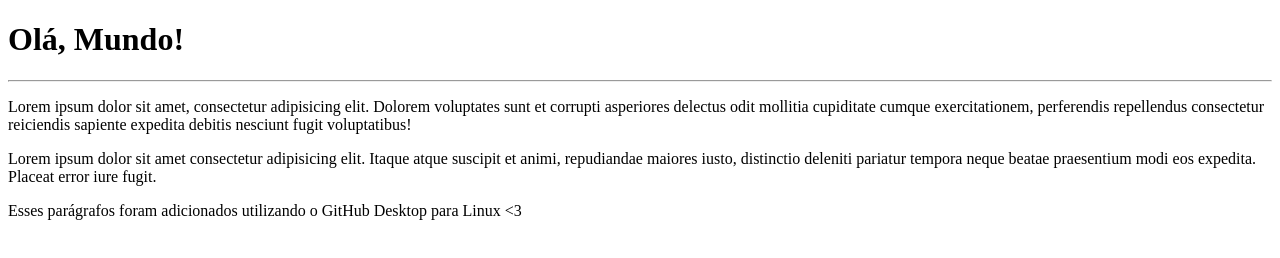
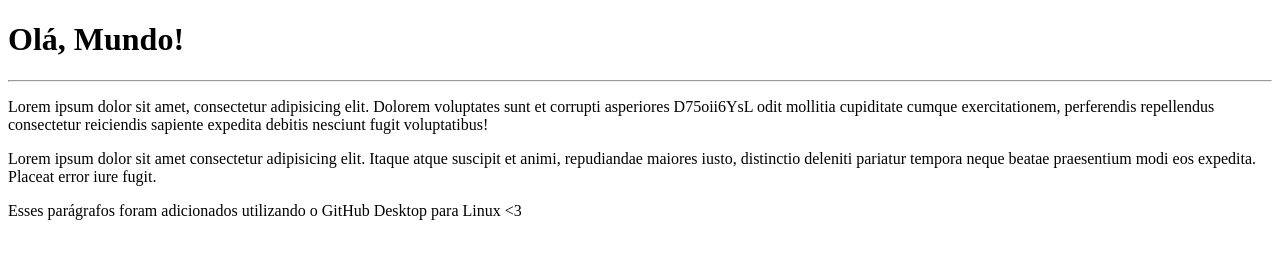
Before and after one commit to PatrickRam0s/Ola-Mundo, a plain HTML site: page site-exemplo/index.html in a window 1280 px wide. Drawn offline with Linux system fonts and the light colour scheme.

Commit message:
Atualizar o index.html

```diff
--- a/site-exemplo/index.html
+++ b/site-exemplo/index.html
@@ -8,7 +8,7 @@
 <body>
     <h1>Olá, Mundo!</h1>
     <hr>
-    <p>Lorem ipsum dolor sit amet, consectetur adipisicing elit. Dolorem voluptates sunt et corrupti asperiores delectus odit mollitia cupiditate cumque exercitationem, perferendis repellendus consectetur reiciendis sapiente expedita debitis nesciunt fugit voluptatibus!</p>
+    <p>Lorem ipsum dolor sit amet, consectetur adipisicing elit. Dolorem voluptates sunt et corrupti asperiores D75oii6YsL odit mollitia cupiditate cumque exercitationem, perferendis repellendus consectetur reiciendis sapiente expedita debitis nesciunt fugit voluptatibus!</p>
     <p>Lorem ipsum dolor sit amet consectetur adipisicing elit. Itaque atque suscipit et animi, repudiandae maiores iusto, distinctio deleniti pariatur tempora neque beatae praesentium modi eos expedita. Placeat error iure fugit.</p>
     <p>Esses parágrafos foram adicionados utilizando o GitHub Desktop para Linux &lt;3</p>
 </body>
```
